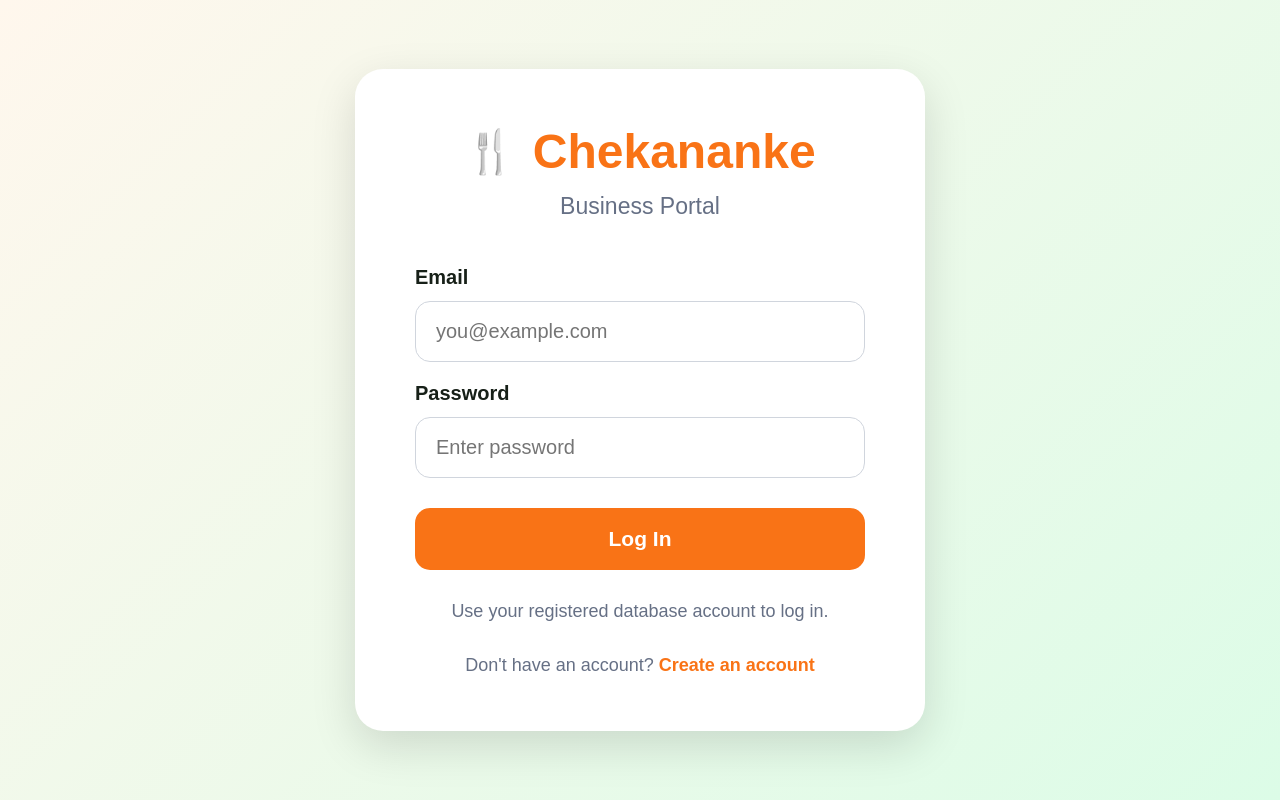
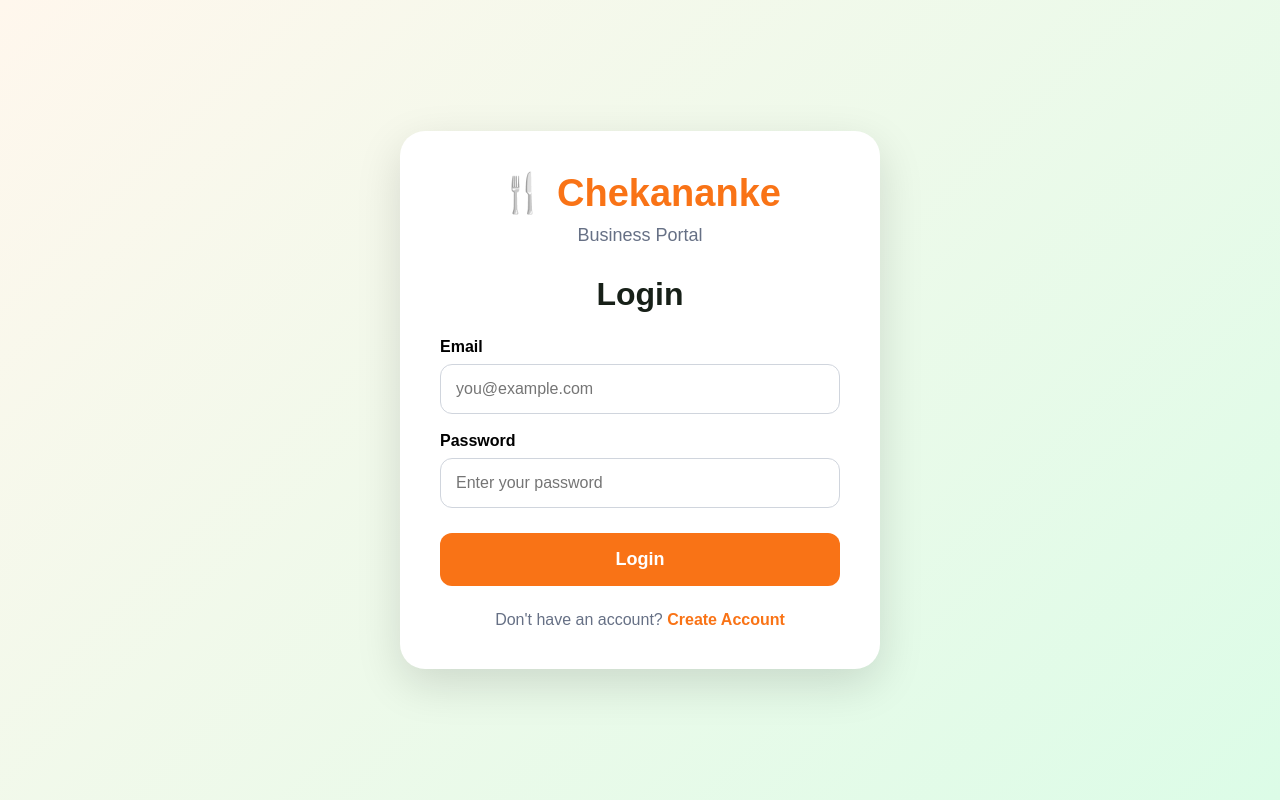
Before and after one commit to lhouienellestomago-cell/kananke, a PHP site: page /login.php in a window 1280 px wide. Run offline with PHP 8.4, Linux system fonts and the light colour scheme.

Commit message:
Update login.php

```diff
--- a/login.php
+++ b/login.php
@@ -13,6 +12,13 @@ if (isset($_SESSION["loggedIn"]) && $_SESSION["loggedIn"] === true) {
 }
 
 $error = "";
+$email = "";
+
+if (isset($_GET["registered"]) && $_GET["registered"] == "1") {
+    $success = "Your account has been created successfully. Please wait for admin approval.";
+} else {
+    $success = "";
+}
 
 if ($_SERVER["REQUEST_METHOD"] === "POST") {
     $email = trim($_POST["email"] ?? "");
@@ -20,6 +26,8 @@ if ($_SERVER["REQUEST_METHOD"] === "POST") {
 
     if ($email === "" || $password === "") {
         $error = "Please enter your email and password.";
+    } elseif (!filter_var($email, FILTER_VALIDATE_EMAIL)) {
+        $error = "Please enter a valid email address.";
     } else {
         $stmt = $conn->prepare(
             "SELECT id, email, password, role, status
@@ -37,22 +45,36 @@ if ($_SERVER["REQUEST_METHOD"] === "POST") {
 
             if (!password_verify($password, $user["password"])) {
                 $error = "Incorrect email or password.";
-            } elseif ($user["status"] !== "Approved") {
-                $error = "Your account is pending admin approval.";
+            } else {
+                $role = $user["role"] ?? "user";
+                $status = $user["status"] ?? "";
+
+                // Check customer approval status
+                if ($role !== "admin" && $status !== "Approved") {
+                    if ($status === "Pending") {
+                        $error = "Your account is waiting for admin approval. Please try again later.";
+                    } elseif ($status === "Declined") {
+                        $error = "Your registration has been declined. Please contact the administrator.";
+                    } else {
+                        $error = "Your account is not approved. Please contact the administrator.";
+                    }
                 } else {
                     session_regenerate_id(true);
 
-                $_SESSION["user_id"] = $user["id"];
+                    $_SESSION["user_id"] = (int)$user["id"];
                     $_SESSION["user_email"] = $user["email"];
-                $_SESSION["role"] = $user["role"];
+                    $_SESSION["role"] = $role;
                     $_SESSION["loggedIn"] = true;
 
-                if ($user["role"] === "admin") {
+                    $stmt->close();
+
+                    if ($role === "admin") {
                         header("Location: admin_dashboard.php");
                     } else {
                         header("Location: index.php");
                     }
                     exit;
+                }
             }
         } else {
             $error = "Incorrect email or password.";
@@ -82,7 +104,6 @@ if ($_SERVER["REQUEST_METHOD"] === "POST") {
 body {
     min-height: 100vh;
     background: linear-gradient(135deg, #fff7ed, #dcfce7);
-    color: #172018;
     display: flex;
     align-items: center;
     justify-content: center;
@@ -91,68 +112,64 @@ body {
 
 .login-card {
     width: 100%;
-    max-width: 570px;
+    max-width: 480px;
     background: white;
-    padding: 55px 60px;
-    border-radius: 28px;
+    padding: 40px;
+    border-radius: 25px;
     box-shadow: 0 15px 45px #0002;
 }
 
 .logo {
-    display: flex;
-    align-items: center;
-    justify-content: center;
-    gap: 16px;
-    font-size: 48px;
+    text-align: center;
+    font-size: 38px;
     font-weight: 800;
     color: #f97316;
-    margin-bottom: 14px;
-    text-align: center;
-}
-
-.logo-icon {
-    font-size: 42px;
+    margin-bottom: 10px;
 }
 
 .subtitle {
+    text-align: center;
     color: #667085;
-    margin-bottom: 46px;
+    font-size: 18px;
+    margin-bottom: 30px;
+}
+
+h1 {
     text-align: center;
-    font-size: 23px;
+    margin-bottom: 25px;
+    color: #172018;
 }
 
 label {
     display: block;
-    margin: 20px 0 12px;
-    font-weight: 700;
-    font-size: 20px;
+    margin: 18px 0 8px;
+    font-weight: bold;
 }
 
 input {
     width: 100%;
-    padding: 18px 20px;
+    padding: 15px;
     border: 1px solid #d0d5dd;
-    border-radius: 15px;
-    outline: none;
-    font-size: 20px;
-    background: white;
+    border-radius: 12px;
+    font-size: 16px;
 }
 
 input:focus {
+    outline: none;
     border-color: #f97316;
     box-shadow: 0 0 0 3px #f9731620;
 }
 
 .btn {
     width: 100%;
-    padding: 19px;
+    padding: 16px;
     border: none;
-    border-radius: 15px;
+    border-radius: 12px;
     background: #f97316;
     color: white;
-    font-weight: 700;
-    font-size: 21px;
-    margin-top: 30px;
+    font-size: 18px;
+    font-weight: bold;
+    margin-top: 25px;
     cursor: pointer;
 }
 
@@ -179,24 +196,15 @@ input:focus {
     color: #166534;
 }
 
-.demo {
-    font-size: 18px;
-    color: #667085;
-    margin-top: 28px;
-    text-align: center;
-    line-height: 1.5;
-}
-
 .signup-link {
     text-align: center;
-    margin-top: 30px;
-    font-size: 18px;
+    margin-top: 25px;
     color: #667085;
 }
 
 a {
     color: #f97316;
-    font-weight: 700;
+    font-weight: bold;
     text-decoration: none;
 }
 
@@ -249,12 +228,17 @@ a:hover {
 
 <div class="login-card">
 
-    <div class="logo">
-        <span class="logo-icon">🍴</span>
-        <span>Chekananke</span>
-    </div>
+    <div class="logo">🍴 Chekananke</div>
 
     <p class="subtitle">Business Portal</p>
+
+    <h1>Login</h1>
+
+    <?php if ($success !== ""): ?>
+        <div class="message success">
+            <?= htmlspecialchars($success, ENT_QUOTES, "UTF-8") ?>
+        </div>
+    <?php endif; ?>
 
     <?php if ($error !== ""): ?>
         <div class="message error">
@@ -262,13 +246,7 @@ a:hover {
         </div>
     <?php endif; ?>
 
-    <?php if (isset($_GET["registered"])): ?>
-        <div class="message success">
-            Registration successful! Your account is awaiting admin approval.
-        </div>
-    <?php endif; ?>
-
-    <form action="login.php" method="POST">
+    <form method="POST" action="login.php">
 
         <label for="email">Email</label>
         <input
@@ -286,22 +264,18 @@ a:hover {
             type="password"
             id="password"
             name="password"
-            placeholder="Enter password"
+            placeholder="Enter your password"
             autocomplete="current-password"
             required
         >
 
-        <button class="btn" type="submit">Log In</button>
+        <button type="submit" class="btn">Login</button>
 
     </form>
 
-    <p class="demo">
-        Use your registered database account to log in.
-    </p>
-
     <p class="signup-link">
         Don't have an account?
-        <a href="signup.php">Create an account</a>
+        <a href="signup.php">Create Account</a>
     </p>
 
 </div>
```
Also changed, not shown: other parts of login.php (+7 -37 lines). Lines whose indentation alone changed are shown as unchanged.
